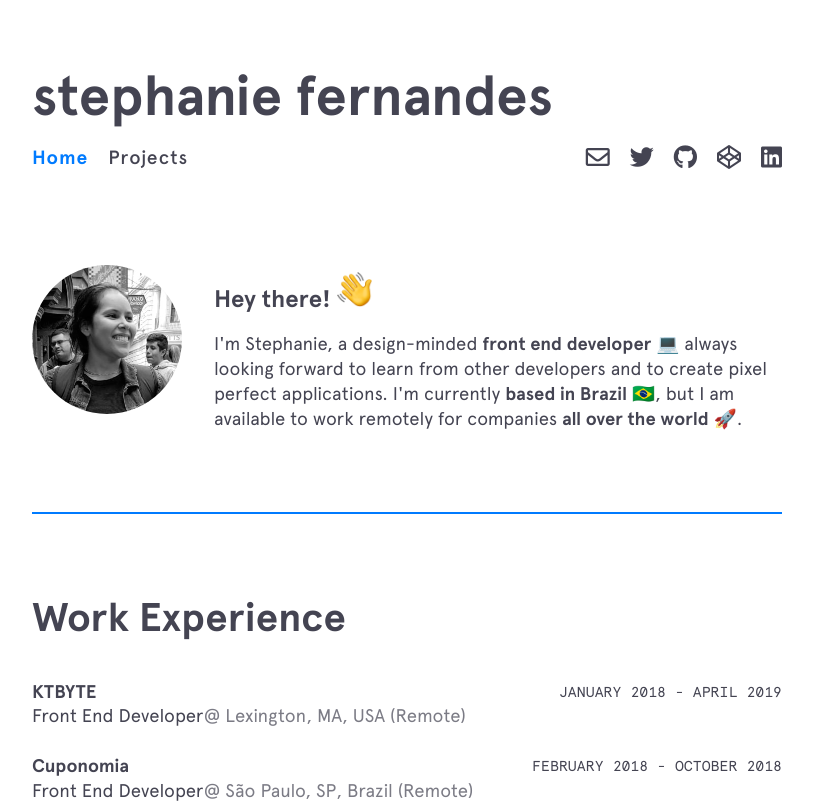
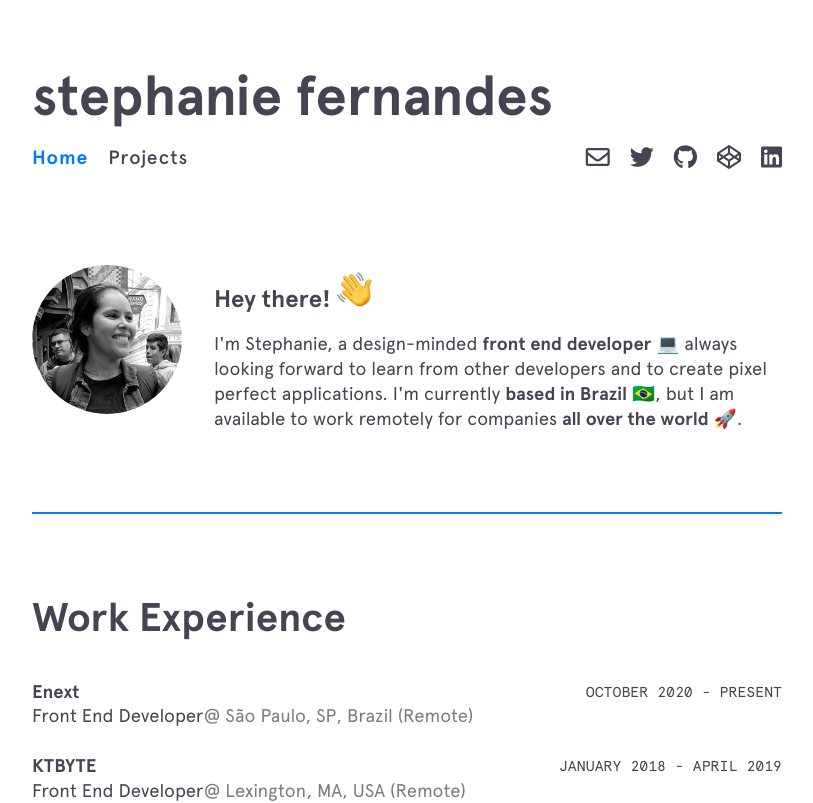
Before and after one commit to msfern/msfern-v1, a React (Create React App) app: page / in a window 1280 px wide. Shown: the top 803 px of the page, without its empty margins (233-1046 px from the left). Built offline with nearby package versions, Linux system fonts and the light colour scheme; the HTML template or start-up script is replaced by a standard one.

Commit message:
Update current job

```diff
--- a/src/pages/Home/index.js
+++ b/src/pages/Home/index.js
@@ -24,6 +24,18 @@ function Home() {
       <section className='section experience'>
         <h2 className='section__title'>Work Experience</h2>
         <div className='jobs'>
+          <div className='job'>
+            <div className='job__company-time'>
+              <p className='job__company'>Enext</p>
+              <p className='job__time'>October 2020 - Present</p>
+            </div>
+            <p className='job__position'>
+              Front End Developer
+              <span className='job__location'>
+                @ São Paulo, SP, Brazil (Remote)
+              </span>
+            </p>
+          </div>
           <div className='job'>
             <div className='job__company-time'>
               <p className='job__company'>KTBYTE</p>
@@ -84,6 +96,7 @@ function Home() {
             <ul className='skill__list'>
               <li className='skill'>React</li>
               <li className='skill'>JQuery</li>
+              <li className='skill'>Styled Components</li>
             </ul>
           </div>
           <div className='skills__category'>
```
